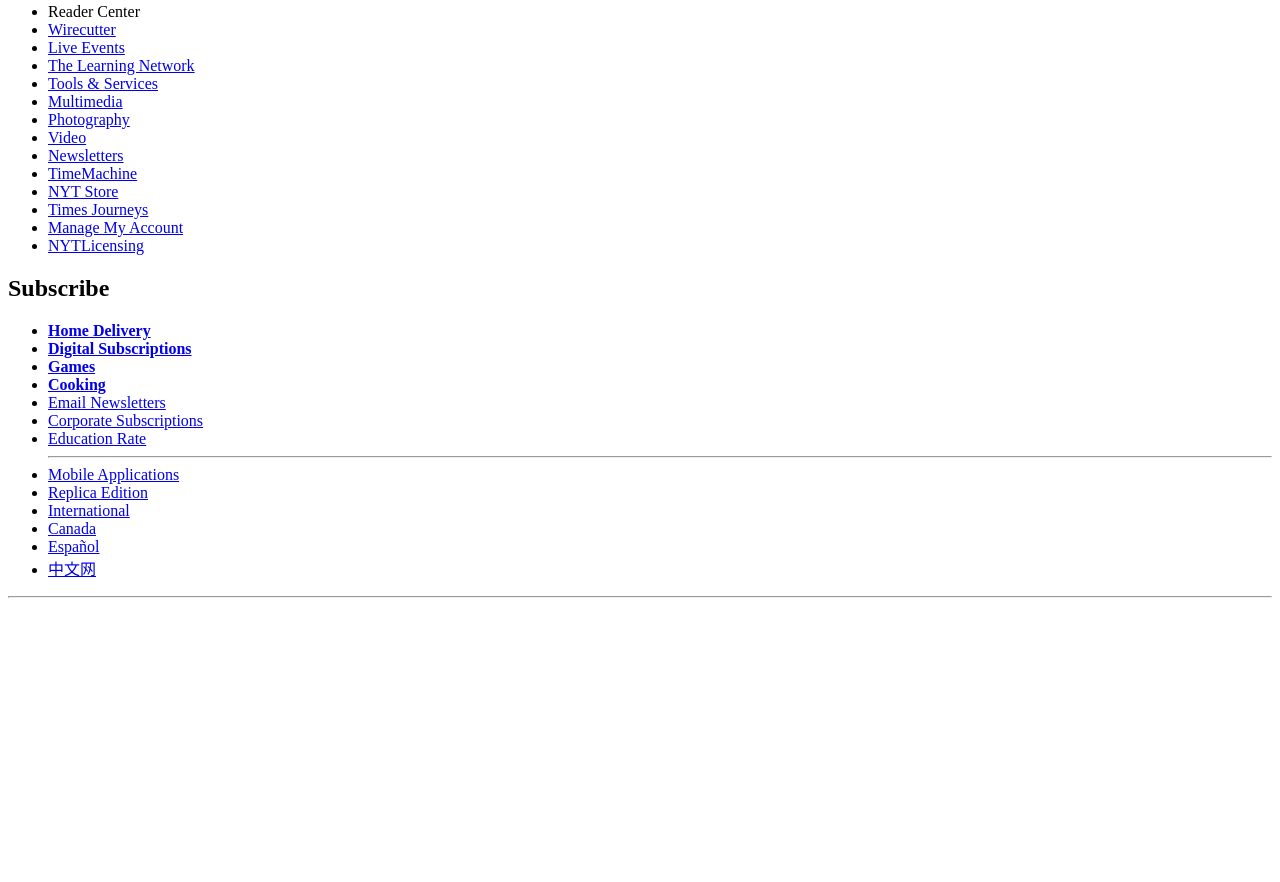
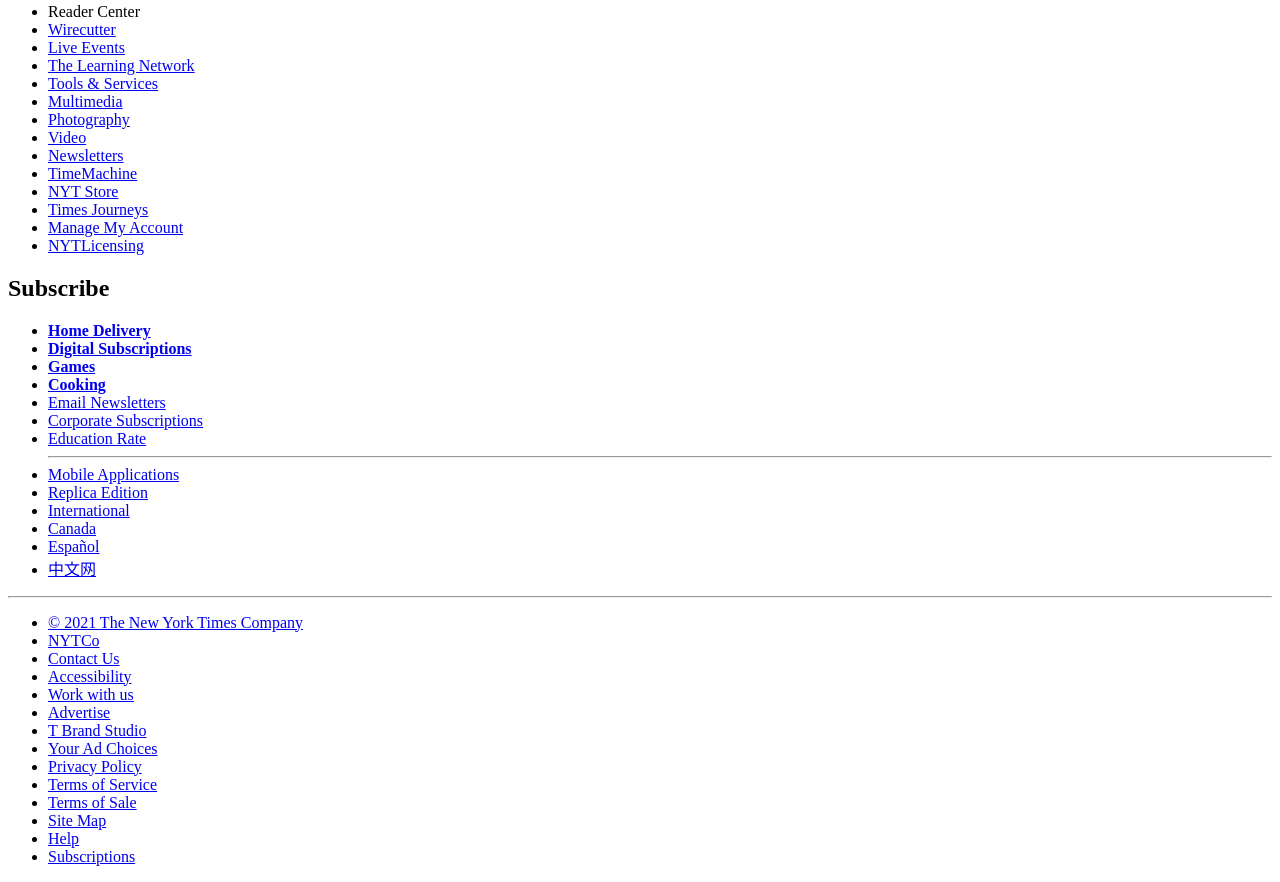
Before and after one commit to aliabbani/the-new-york-times-article, a plain HTML site: page index.html in a window 1280 px wide. Shown: the part 6740-7622 px from the top of the page. Before the commit the page ends 7346 px from the top, so only its background shows below. Drawn offline with Linux system fonts and the light colour scheme; a web font is replaced by a local one.

Commit message:
updating footer

```diff
--- a/index.html
+++ b/index.html
@@ -362,7 +362,24 @@
                   </ul>
               </nav>
               <hr>
-
+              <nav>
+                  <ul id="on-line-footer">
+                      <li><a href="https://help.nytimes.com/hc/en-us/articles/115014792127-Copyright-notice">© 2021 The New York Times Company</a></li>
+                      <li><a href="https://www.nytco.com/">NYTCo</a></li>
+                      <li><a href="https://help.nytimes.com/hc/en-us/articles/115015385887-Contact-Us">Contact Us</a></li>
+                      <li><a href="https://help.nytimes.com/hc/en-us/articles/115015727108-Accessibility">Accessibility</a></li>
+                      <li><a href="https://www.nytco.com/careers/">Work with us</a></li>
+                      <li><a href="https://nytmediakit.com/">Advertise</a></li>
+                      <li><a href="https://www.tbrandstudio.com/">T Brand Studio</a></li>
+                      <li><a href="https://www.nytimes.com/privacy/cookie-policy#how-do-i-manage-trackers">Your Ad Choices</a></li>
+                      <li><a href="https://www.nytimes.com/privacy/privacy-policy">Privacy Policy</a></li>
+                      <li><a href="https://help.nytimes.com/hc/en-us/articles/115014893428-Terms-of-service">Terms of Service</a></li>
+                      <li><a href="https://help.nytimes.com/hc/en-us/articles/115014893968-Terms-of-sale">Terms of Sale</a></li>
+                      <li><a href="https://www.nytimes.com/sitemap/">Site Map</a></li>
+                      <li><a href="https://help.nytimes.com/hc/en-us">Help</a></li>
+                      <li><a href="https://www.nytimes.com/subscription?campaignId=37WXW">Subscriptions</a></li>
+                  </ul>
+              </nav>
             </footer>
 
         </body>
```
